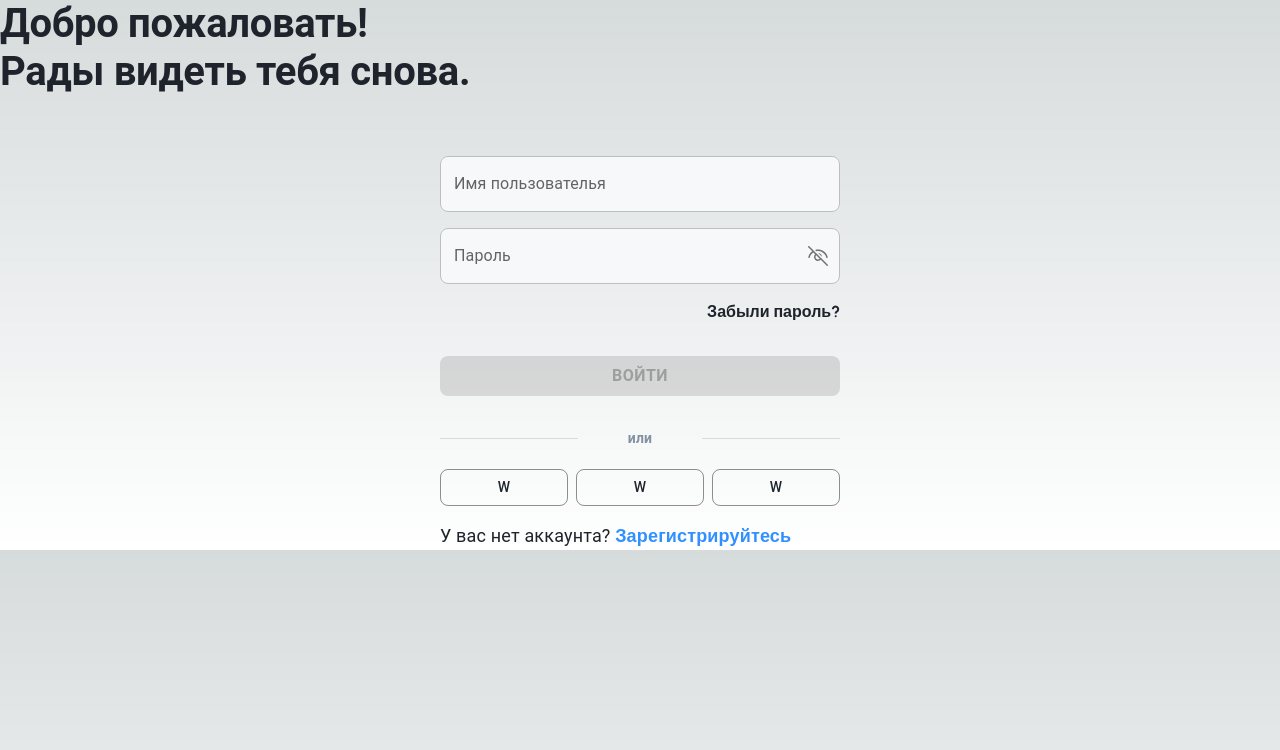
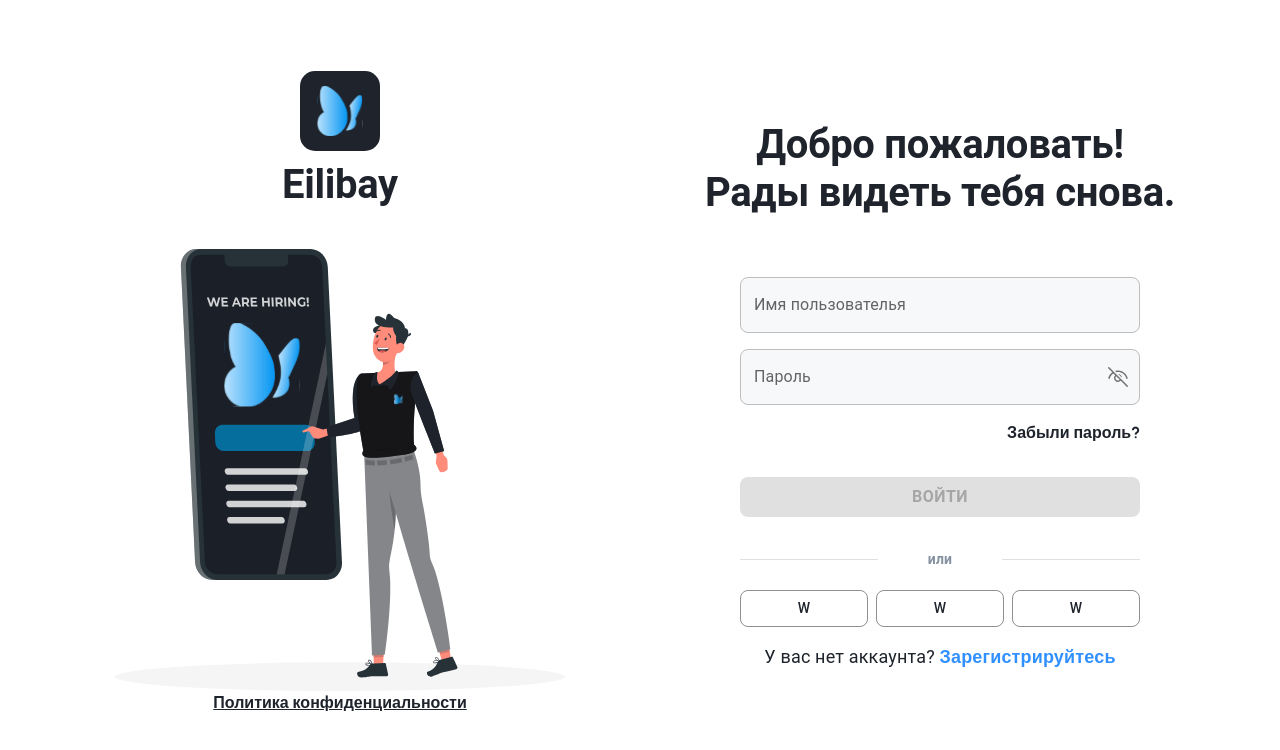
Before and after one commit to bezbak/Excses, a Next.js app in the folder frontend/: page /user/login in a window 1280 px wide. Shown: the top 750 px of the page. Built offline with nearby package versions, Linux system fonts and the light colour scheme.

Commit message:
just some changes

```diff
--- a/frontend/pages/user/index.tsx
+++ b/frontend/components/user/userAnimation.tsx
@@ -1,21 +1,14 @@
-import Image from 'next/image';
-import Link from 'next/link';
+import React from 'react'
+import Image from 'next/image'
+import Link from 'next/link'
+import { Typography } from '@mui/material'
 import BigImg from '../../assets/all-images/rafiki.svg'
 import logo from '../../assets/all-images/Eilibay.svg'
-import Login from './login';
-import Registration from './registration';
-import { useRouter } from 'next/router';
-import Confiramation from './confiramation';
-import { Typography } from '@mui/material';
-import EmailRequest from './emailRequest';
 
+function UserAnimation() {
+  return (
 
- const User: React.FC = () => {
-    const router = useRouter();
-
-  return (
-    <div className='user flex items-center'>
-      <div className="w-6/12 px-[35px] pb-10 text-center h-[650px]">
+        <div className="w-6/12 px-[35px] pb-10 text-center h-[650px]">
             <div className="logo">
                 <Image
                 className='m-auto mb-2.5'
@@ -37,20 +30,8 @@ import EmailRequest from './emailRequest';
 
             <span><Link href="/" className='underline font-bold mt-7'>Политика конфиденциальности </Link></span>
       </div>
-      <div className="text-center max-h-[650px] h-min w-6/12">
-        {
-          false?
-          <Login/>:
-          false?
-          <Registration/>:
-          true?
-          <EmailRequest/>:
-          <Confiramation/>
-        }
 
-      </div>
-    </div>
   )
 }
 
-export default User;
+export default UserAnimation;
--- a/frontend/pages/index.tsx
+++ b/frontend/pages/index.tsx
@@ -6,7 +6,7 @@ import Link from 'next/link';
 export default function Home() {
   return (
     <main className={`flex min-h-screen flex-col items-center justify-between p-24`} >
-      <Link href="/user">login/registration</Link>
+      <Link href="/user/login">login/registration</Link>
     </main>
   )
 }
--- /dev/null
+++ b/frontend/pages/user/email.tsx
@@ -0,0 +1,63 @@
+import React from 'react'
+import Link from "next/link"
+import { Typography, TextField, FormControl, InputLabel, OutlinedInput, InputAdornment, IconButton, Button, Box, Divider, } from "@mui/material"
+import UserAnimation from "@/components/user/userAnimation";
+function EmailRequest() {
+  const validateEmail = (email:string) => {
+    return String(email)
+      .toLowerCase()
+      .match(
+        /^(([^<>()[\]\\.,;:\s@"]+(\.[^<>()[\]\\.,;:\s@"]+)*)|.(".+"))@((\[[0-9]{1,3}\.[0-9]{1,3}\.[0-9]{1,3}\.[0-9]{1,3}\])|(([a-zA-Z\-0-9]+\.)+[a-zA-Z]{2,}))$/
+      );
+  };
+  const [email, setEmail] = React.useState('');
+  const handleEmailChange = (event: React.ChangeEvent<HTMLInputElement>) => {
+    setEmail(event.target.value)
+    console.log(validateEmail(event.target.value));
+  }
+
+
+
+  return (
+    <div className='user max-w-[1200px] m-auto flex items-center'>
+      <UserAnimation />
+      <div className="text-center max-h-[650px] h-min w-6/12">
+        <div className="registration">
+
+          <Typography variant="h2" sx={{ color: "primary.main" }}>
+            Забыли пароль?
+          </Typography>
+
+          <Box sx={{ mx: "auto", maxWidth: 400, width: "100%" }}>
+            <Typography sx={{ color: "secondary.main", textAlign: "left", mt: 2.5 }}>
+              Пожалуйста напишите адрес вашей электронной почты для получения кода
+            </Typography>
+            <TextField
+              type='email'
+              name='email'
+              sx={{ mt: 2, width: "100%", }}
+              value={email} onChange={handleEmailChange}
+              id='outlined-adornment'
+              label="Email"
+            />
+
+
+            {/* <Link href="/" className="block w-fit ml-auto no-underline font-bold hover:underline">Забыли пароль?</Link> */}
+            <Button
+            disabled={(true && validateEmail(email))}
+
+            variant="contained"
+            sx={{ my: 4, width: "100%", bgcolor: "#1E232C", fontSize: 16, fontWeight: 700, color: 'white', borderRadius: 2,  }}>Войти</Button>
+
+
+
+            <Typography sx={{ mt: 2, fontSize: "18px" }}>Вспомнили пароль?<Link href='/user/login' className="font-bold text-info">Войти</Link></Typography>
+          </Box>
+
+        </div>
+      </div>
+    </div>
+  )
+}
+
+export default EmailRequest
--- a/frontend/pages/user/emailRequest.tsx
+++ /dev/null
@@ -1,43 +0,0 @@
-import React from 'react'
-import Link from "next/link"
-import { Typography, TextField, FormControl, InputLabel, OutlinedInput, InputAdornment, IconButton, Button, Box, Divider,} from "@mui/material"
-
-function EmailRequest() {
-    const [email, setEmail] = React.useState('');
-    const handleEmailChange = (event: React.ChangeEvent<HTMLInputElement>) => {
-        setEmail(event.target.value)
-      }
-  return (
-    <div className="registration">
-
-      <Typography variant="h2" sx={{ color: "primary.main" }}>
-      Забыли пароль?
-      </Typography>
-
-      <Box sx={{ mx:"auto", maxWidth: 400, width: "100%" }}>
-      <Typography sx={{ color: "secondary.main", textAlign: "left", mt:2.5}}>
-      Пожалуйста напишите адрес вашей электронной почты для получения кода
-      </Typography>
-        <TextField
-            type='email'
-            name='email'
-          sx={{ mt:2, width: "100%", }}
-          value={email} onChange={handleEmailChange}
-          id='outlined-adornment'
-          label="Email"
-        />
-
-
-        {/* <Link href="/" className="block w-fit ml-auto no-underline font-bold hover:underline">Забыли пароль?</Link> */}
-        <Button disabled={true} type="submit" variant="contained" sx={{ my:4, width: "100%", bgcolor: "#1E232C", fontSize: 16, fontWeight: 700, color: 'white', borderRadius: 2, ":hover": {} }}>Войти</Button>
-
-
-
-        <Typography sx={{mt:2,fontSize:"18px"}}>Вспомнили пароль?<Link href='/user/registration' className="font-bold text-info">Войти</Link></Typography>
-      </Box>
-
-    </div>
-  )
-}
-
-export default EmailRequest
--- a/frontend/pages/user/login.tsx
+++ b/frontend/pages/user/login.tsx
@@ -2,6 +2,7 @@ import Link from "next/link"
 import { Typography, TextField, FormControl, InputLabel, OutlinedInput, InputAdornment, IconButton, Button, Box, Divider,} from "@mui/material"
 import { VscEyeClosed, VscEye } from "react-icons/vsc"
 import React from "react";
+import UserAnimation from "@/components/user/userAnimation";
 
 function Login() {
 
@@ -22,6 +23,9 @@ function Login() {
   };
 
   return (
+    <div className='user max-w-[1200px] flex items-center m-auto'>
+      <UserAnimation/>
+      <div className="text-center max-h-[650px] h-min w-6/12">
       <div className="login">
 
         <Typography variant="h2" sx={{ color: "primary.main" }}>
@@ -62,7 +66,7 @@ function Login() {
               label="Password"
             />
           </FormControl>
-        <Link href="/" className="block w-fit ml-auto no-underline font-bold hover:underline">Забыли пароль?</Link>
+          <Link href="/user/email" className="block w-fit ml-auto no-underline font-bold hover:underline">Забыли пароль?</Link>
           <Button disabled={true} type="submit" variant="contained" sx={{ my:4, width: "100%", bgcolor: "#1E232C", fontSize: 16, fontWeight: 700, color: 'white', borderRadius: 2, ":hover": {} }}>Войти</Button>
 
           <Divider><Typography sx={{fontSize:14, color:"secondary.main", fontWeight:600, px:5}}>или</Typography></Divider>
@@ -76,6 +80,8 @@ function Login() {
         </Box>
 
       </div>
+      </div>
+    </div>
   )
 }
 
--- a/frontend/pages/user/password-recover.tsx
+++ b/frontend/pages/user/password-recover.tsx
@@ -0,0 +1,17 @@
+import React from 'react'
+import UserAnimation from '@/components/user/userAnimation'
+
+function Passwordrecover() {
+  return (
+    <div className='user max-width-[1200px] flex items-center'>
+      <UserAnimation/>
+
+      <div className="text-center max-h-[650px] h-min w-6/12">
+
+
+      </div>
+    </div>
+  )
+}
+
+export default Passwordrecover
--- a/frontend/pages/user/registration.tsx
+++ b/frontend/pages/user/registration.tsx
@@ -1,11 +1,10 @@
 import React from 'react'
-
+import UserAnimation from '@/components/user/userAnimation'
 import Link from "next/link"
 import { Typography, TextField, FormControl, InputLabel, OutlinedInput, InputAdornment, IconButton, Button, Box, Divider,} from "@mui/material"
 import { VscEyeClosed, VscEye } from "react-icons/vsc"
 
 function Registration() {
-
   const [userName, setUserName] = React.useState('');
   const [email, setEmail] = React.useState('');
 
@@ -38,6 +37,9 @@ function Registration() {
   };
 
   return (
+    <div className='user max-w-[1200px] m-auto flex items-center'>
+      <UserAnimation/>
+      <div className="text-center max-h-[650px] h-min w-6/12">
       <div className="registration">
 
         <Typography variant="h2" sx={{ color: "primary.main" }}>
@@ -121,9 +123,11 @@ function Registration() {
             <Button variant="outlined" sx={{width:"100%", mt:2.5,borderRadius: 2}}>W</Button>
           </Box>
 
-        <Typography sx={{mt:2,fontSize:"18px"}}>У вас уже есть аккаунт?  <Link href='/user/registration' className="font-bold text-info">Войти сейчас</Link></Typography>
+          <Typography sx={{mt:2,fontSize:"18px"}}>У вас уже есть аккаунт?<Link href='/user/login' className="font-bold text-info">Войти сейчас</Link></Typography>
         </Box>
 
+      </div>
+      </div>
     </div>
   )
 }
--- a/frontend/styles/globals.css
+++ b/frontend/styles/globals.css
@@ -23,10 +23,5 @@
 
 body {
   color: rgb(var(--foreground-rgb));
-  background: linear-gradient(
-      to bottom,
-      transparent,
-      rgb(var(--background-end-rgb))
-    )
-    rgb(var(--background-start-rgb));
+  background-color: white;
 }
```
Lines whose indentation alone changed are shown as unchanged.
